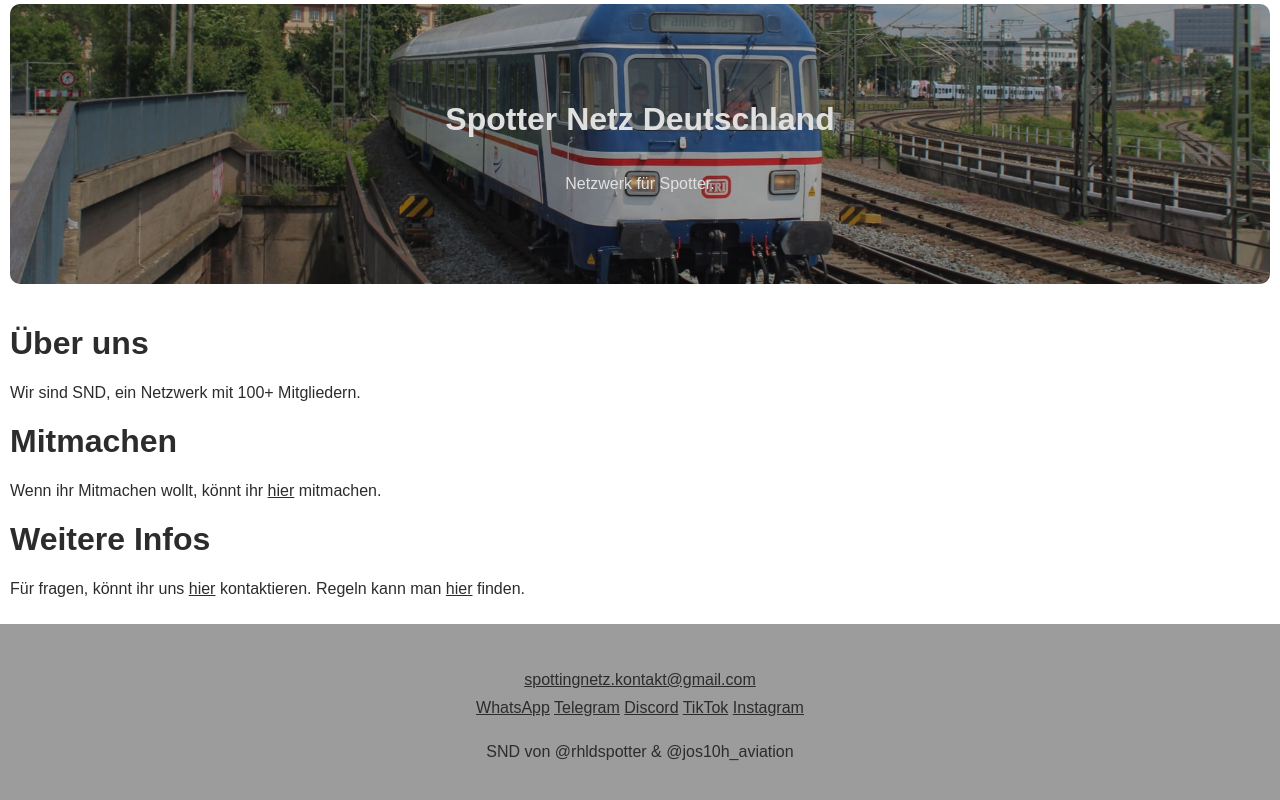
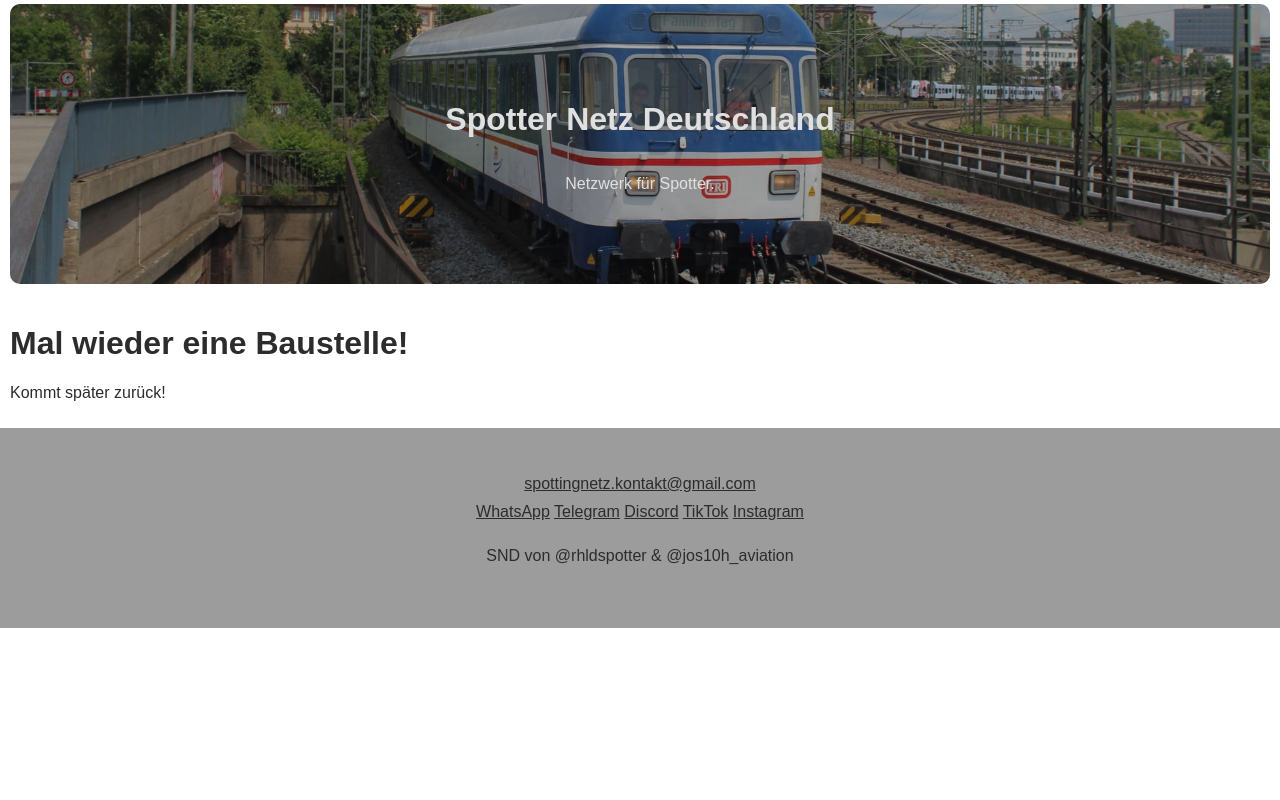
Before and after one commit to spotter-netzde/spotter-netzde.github.io, a plain HTML site: page index.html in a window 1280 px wide. Shown: the part 76-876 px from the top of the page. After the commit the page ends 800 px from the top, so only its background shows below. Drawn offline with Linux system fonts and the light colour scheme.

Commit message:
Vorbereitungen für die neue Homepage

```diff
--- a/index.html
+++ b/index.html
@@ -27,12 +27,8 @@
             </div>
         </div>
         <div class="content">
-        <h1>Über uns</h1>
-        <p>Wir sind SND, ein Netzwerk mit 100+ Mitgliedern.</p>
-        <h1>Mitmachen</h1>
-        <p>Wenn ihr Mitmachen wollt, könnt ihr <a href="/links.html">hier</a> mitmachen.</p>
-        <h1>Weitere Infos</h1>
-        <p>Für fragen, könnt ihr uns <a href="/kontakt.html">hier</a> kontaktieren. Regeln kann man <a href="/regeln.html">hier</a> finden.</p>
+            <h1>Mal wieder eine Baustelle!</h1>
+            <p>Kommt später zurück!</p>
         </div>
         <div class="footer">
             <a href="mailto:spottingnetz.kontakt@gmail.com">spottingnetz.kontakt@gmail.com</a>
```
Also changed, not shown: regeln.html (+1 -1 lines).
